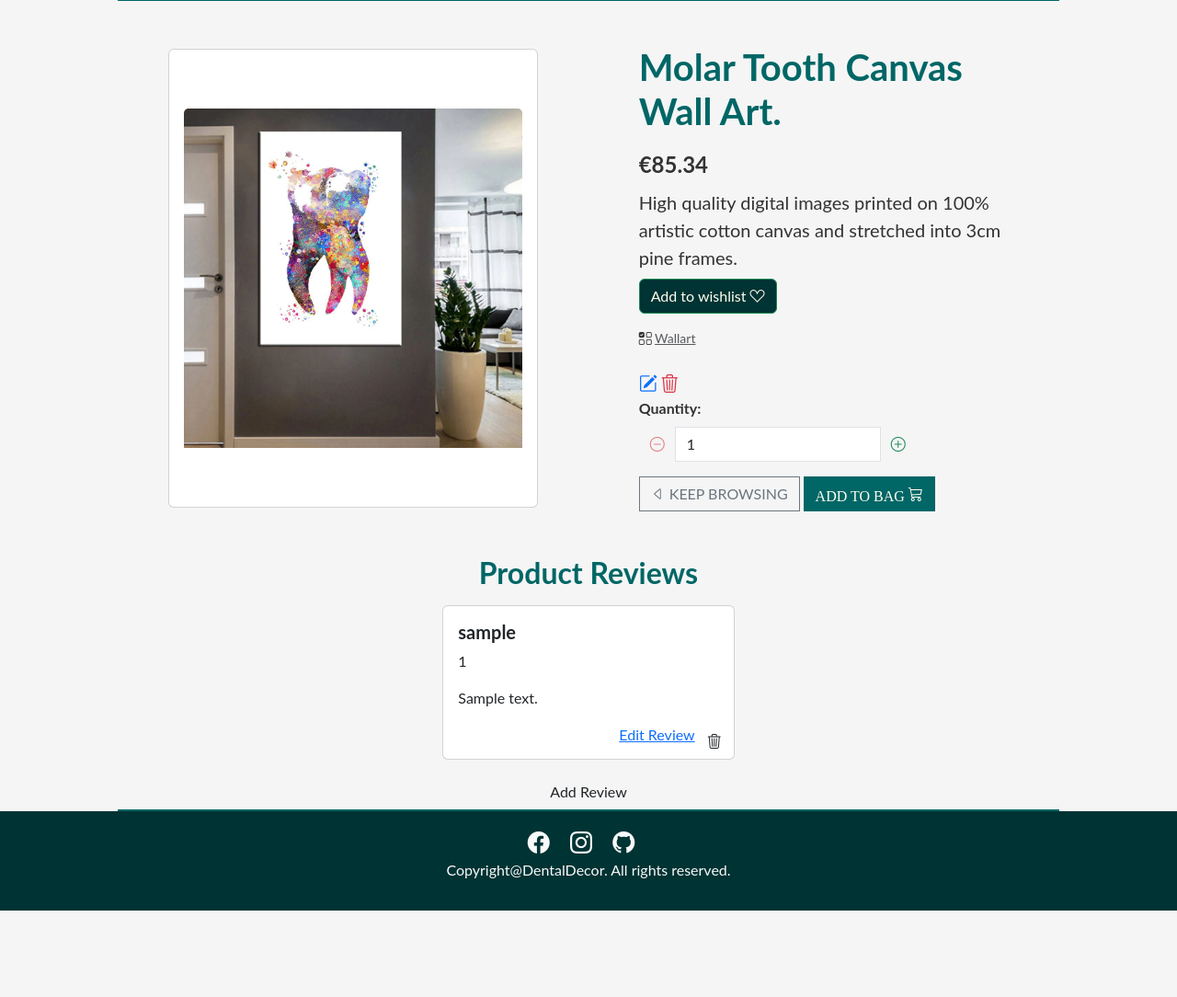
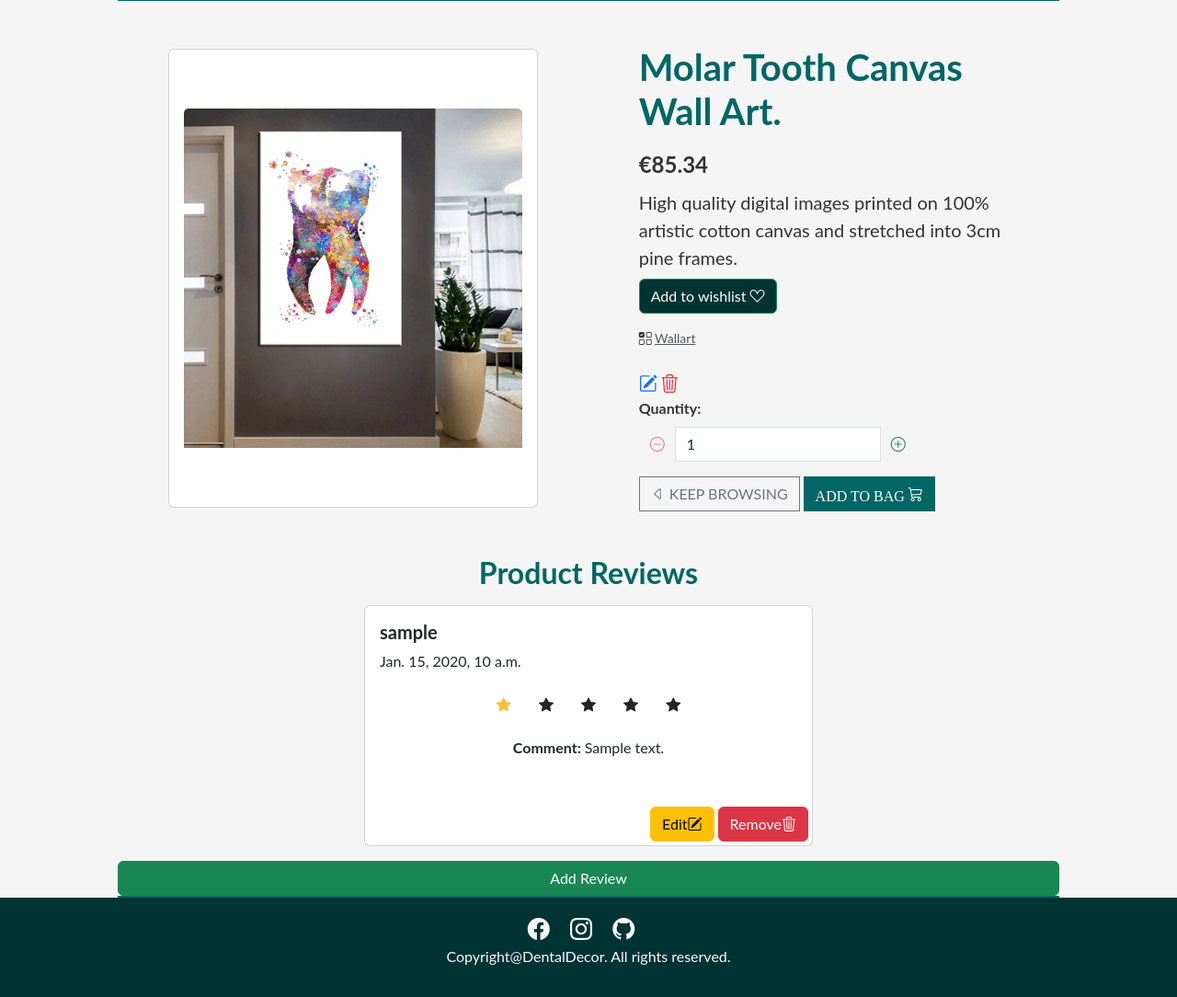
Before and after one commit to SooryaGeorge7/Dental_Decor, a Django app: page /products/1/ in a window 1280 px wide. Shown: the part 79-1163 px from the top of the page at 92% size. Before the commit the page ends 1069 px from the top, so only its background shows below. Run offline with Django 3.2, Linux system fonts and the light colour scheme; a user stored in the database is signed in; data comes from the database, SQL or seed files in the repository; tables that the repository leaves empty hold one stand-in row (values such as "Sample post"); some libraries are stand-ins or nearby versions.

Commit message:
fix: updated product all reviews styling

```diff
--- a/products/templates/products/product_detail.html
+++ b/products/templates/products/product_detail.html
@@ -131,25 +131,35 @@
                 </form>
             </div>
         </div>
-        <div class=" col-md-6 col-lg-4">
+        <div class=" col-md-6 ">
             <h2 class="mb-3 text-center">Product Reviews</h2>
 
             {% if reviews %}
             {% for review in reviews %}
 
             <div class="card mb-3">
+
                 <div class="card-body">
                     <h5 class="card-title">{{ review.user.username }}</h5>
-                    <p class="card-text">{{ review.product_rating }}</p>
-                    <p class="card-text">{{ review.comment_text }}</p>
+                    <p class="text-start">{{ review.created_on }}</p>
+                    <div class="col-12 justify-content-center text-center">
+                        <a  class="btn {% if review.product_rating >= 1 %}checked{% endif %} rated"><i class="bi bi-star-fill" ></i></a>
+                        <a  class="btn {% if review.product_rating >= 2 %}checked{% endif %} rated"><i class="bi bi-star-fill" ></i></a>
+                        <a  class="btn {% if review.product_rating >= 3 %}checked{% endif %} rated"><i class="bi bi-star-fill" ></i></a>
+                        <a  class="btn {% if review.product_rating >= 4 %}checked{% endif %} rated"><i class="bi bi-star-fill" ></i></a>
+                        <a  class="btn {% if review.product_rating >= 5 %}checked{% endif %} rated"><i class="bi bi-star-fill" ></i></a>
+                        <p class="p-3"><span class="fw-bold">Comment: </span>{{ review.comment_text }}</p>
+                    </div>
                 </div>
-                <div class="d-flex justify-content-end">
+                <div class="d-flex justify-content-end m-1">
                     {% if request.user == review.user %}
 
-                    <a href="{% url 'edit_review' review.id %}">Edit Review</a>
+                    <a  class="btn btn-warning me-1" href="{% url 'edit_review' review.id %}">
+                        Edit<i class="bi bi-pencil-square"></i></a>
+                    </a>
 
-                    <button class="btn" data-bs-toggle="modal" data-bs-target="#deleteReviewModal{{ review.id }}">
-                        <i class="bi bi-trash3"></i>
+                    <button class="btn btn-danger " data-bs-toggle="modal" data-bs-target="#deleteReviewModal{{ review.id }}">
+                        Remove<i class="bi bi-trash3"></i>
                     </button>
                     {% else %}
                     {% endif %}
@@ -164,7 +174,7 @@
 
 
 
-        <a class="btn" href="{% url 'add_review' product.id %}">Add Review</a>
+        <a class="btn btn-success" href="{% url 'add_review' product.id %}">Add Review</a>
 
 
 
```
